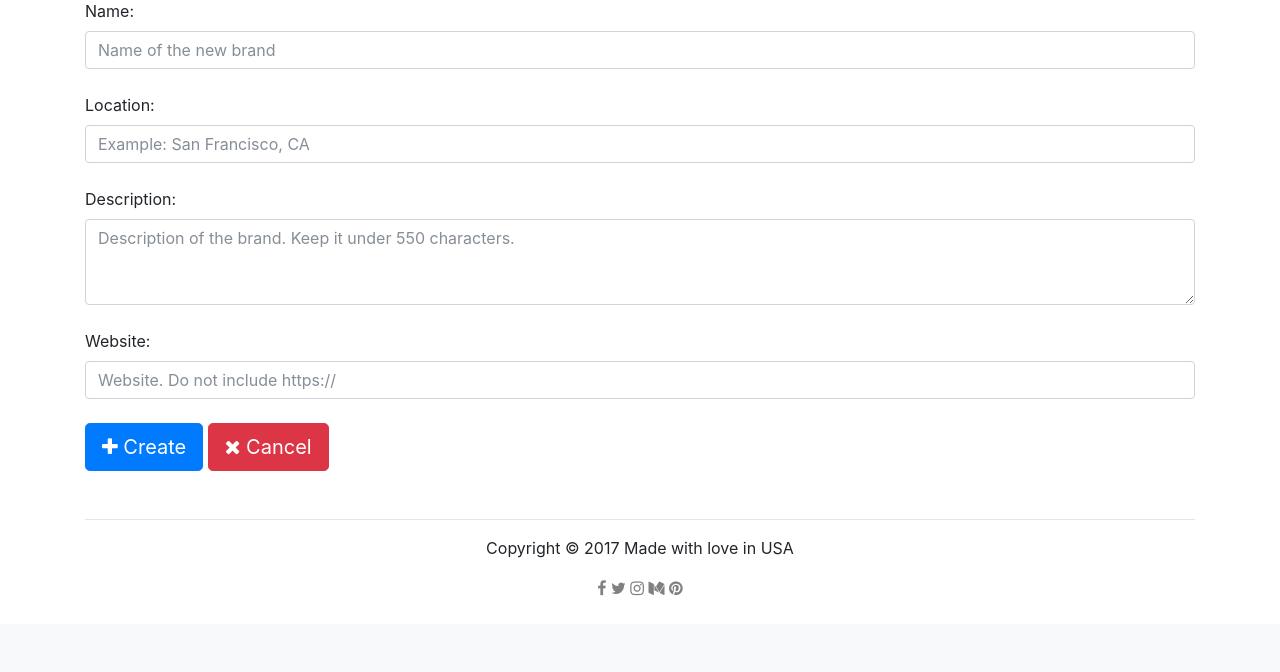
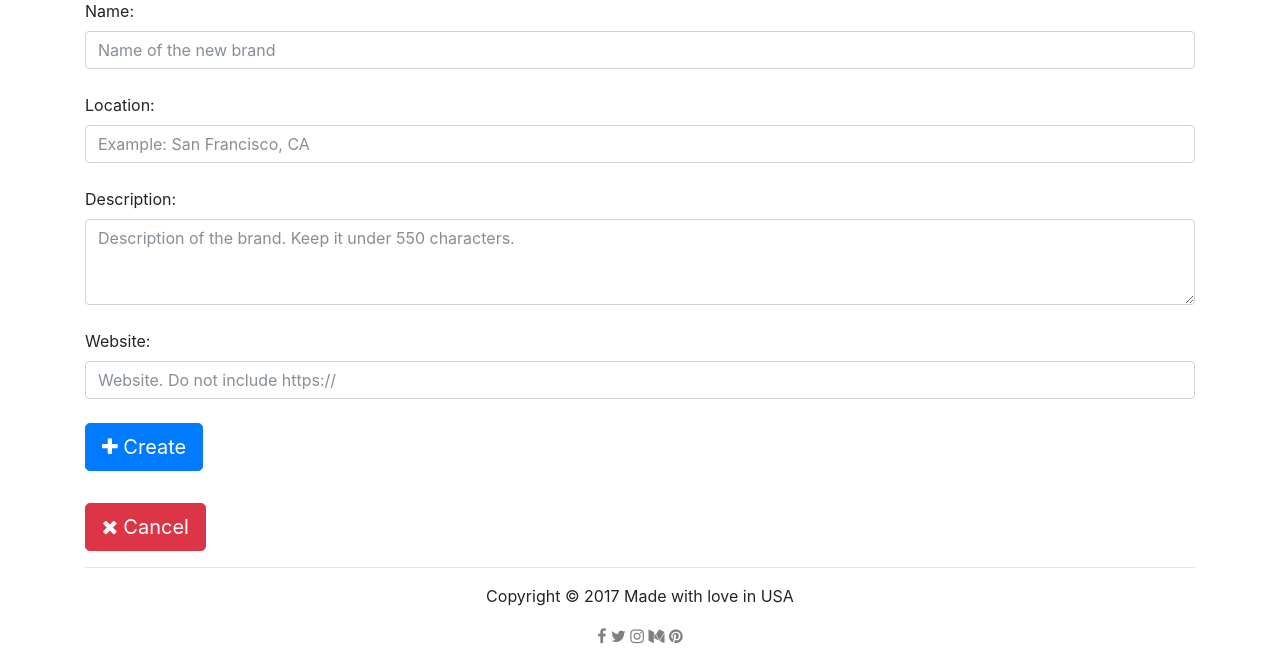
Before and after one commit to huyenhoang/catalog-app, a Flask app: page /categories/1/brands/new/ in a window 1280 px wide. Shown: the part 471-1143 px from the top of the page. Before the commit the page ends 1067 px from the top, so only its background shows below. Run offline with Flask 2, Linux system fonts and the light colour scheme; a user stored in the database is signed in; data comes from the database, SQL or seed files in the repository; both versions use the stored data as it was after the commit; some libraries are stand-ins or nearby versions.

Commit message:
chores: updated cancel button on newBrand page

```diff
--- a/templates/newBrand.html
+++ b/templates/newBrand.html
@@ -24,13 +24,13 @@
             <button type="submit" class="btn btn-primary btn-lg" id="submit" type="submit">
                 <i class="fa fa-plus" aria-hidden="true"></i> Create
             </button>
-        <!--Cancel, basically a back button                 -->
-            <a href='{{ url_for('showCategories')}}'>
-                <button class="btn btn-danger btn-lg">
-                    <i class="fa fa-times" aria-hidden="true"></i> Cancel
-                </button>
-            </a>
         </div>
     </form>
+    <!--Cancel, basically a back button                 -->
+        <a class="container-fluid" href='{{ url_for('showCategories')}}'>
+            <button class="btn btn-danger btn-lg">
+                <i class="fa fa-times" aria-hidden="true"></i> Cancel
+            </button>
+        </a>
 </div>
 {% endblock %}
```
Also changed, not shown: categorywithusers.db.
